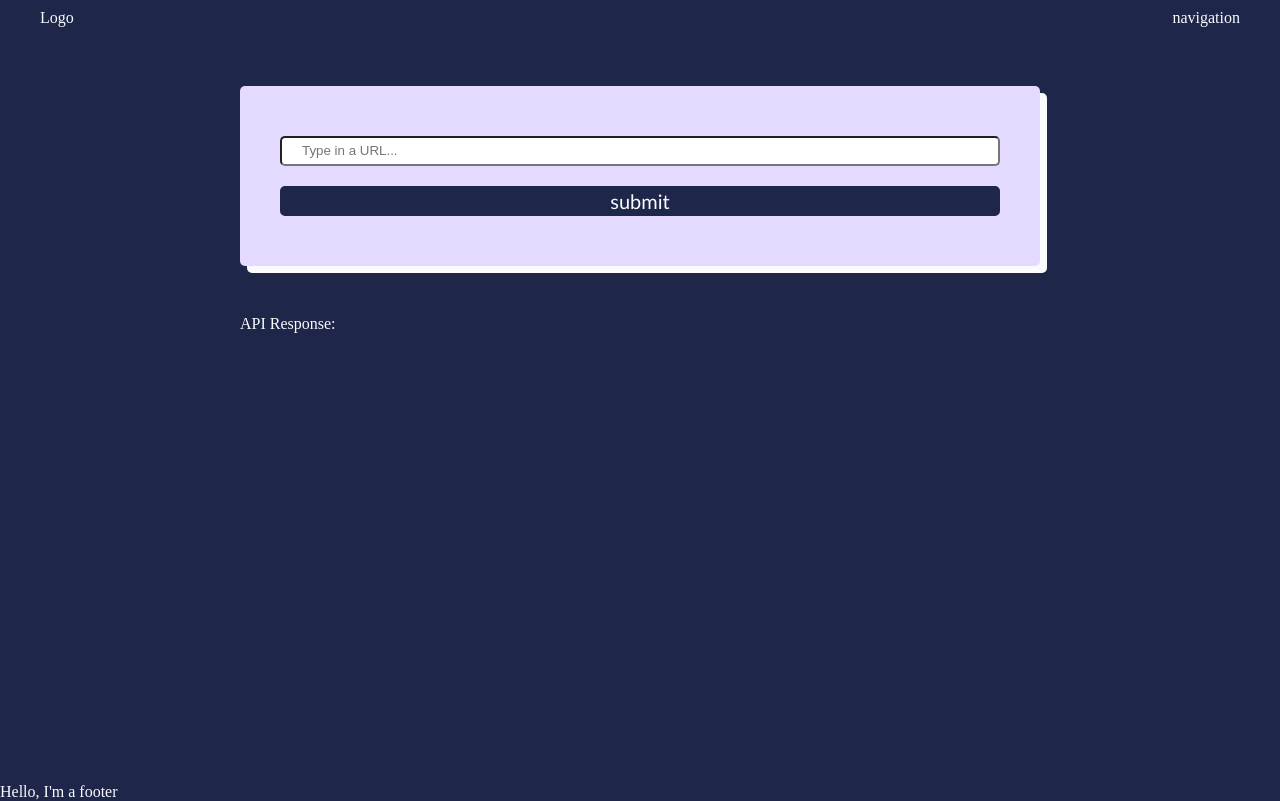
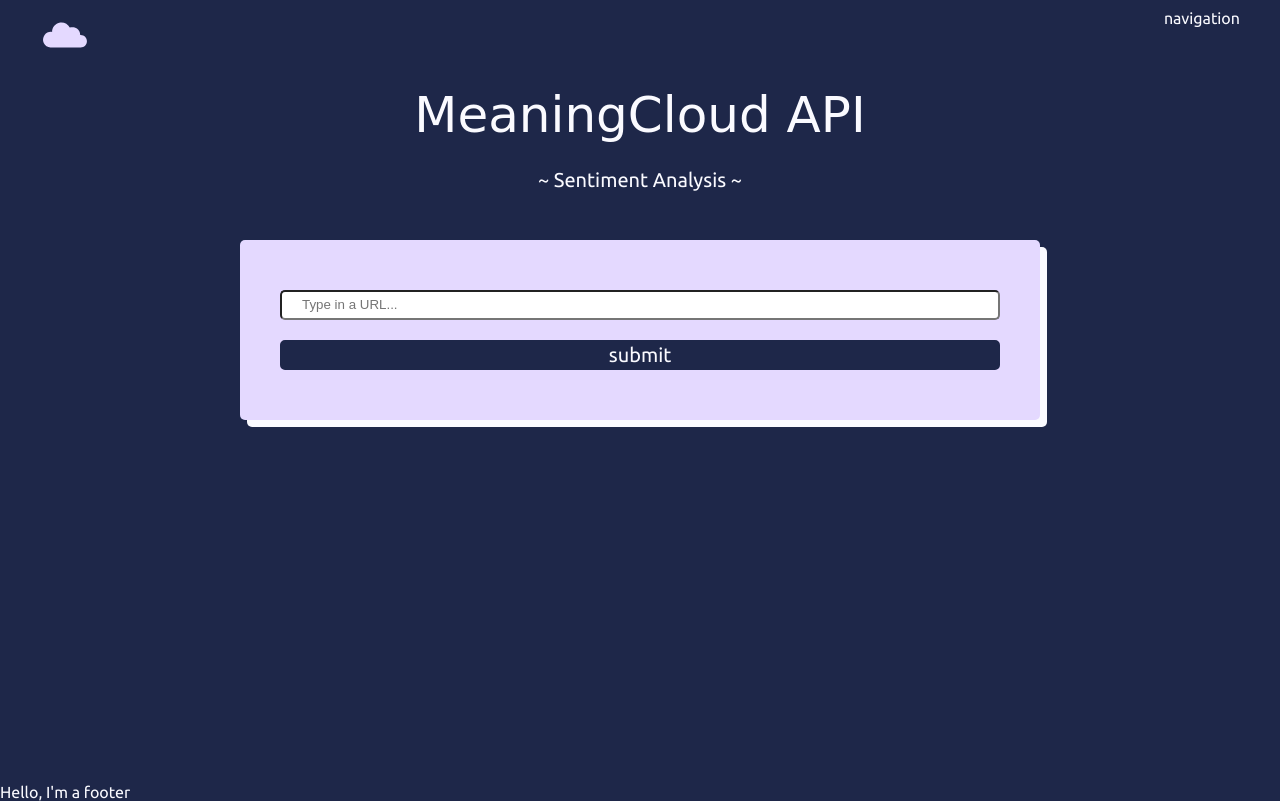
Before and after one commit to tatjanatk/nlp-project, a website built with webpack: page src/client/views/index.html in a window 1280 px wide. Built offline with nearby package versions, Linux system fonts and the light colour scheme; a web font is replaced by a local one.

Commit message:
design changes

```diff
--- a/package.json
+++ b/package.json
@@ -39,6 +39,7 @@
     "clean-webpack-plugin": "^4.0.0",
     "css-loader": "^6.7.2",
     "css-minimizer-webpack-plugin": "^4.2.2",
+    "file-loader": "^6.2.0",
     "html-webpack-plugin": "^5.5.0",
     "mini-css-extract-plugin": "^2.7.1",
     "node-sass": "^8.0.0",
--- a/src/client/index.js
+++ b/src/client/index.js
@@ -1,3 +1,4 @@
+import { setImg } from "./js/formHandler";
 import { handleSubmit } from "./js/formHandler";
 import { updateUI } from "./js/formHandler";
 import { checkPolarity } from "./js/formHandler";
@@ -10,6 +11,7 @@
 import './styles/header.scss';
 
 export {
+    setImg,
     isValidUrl,
     handleSubmit,
     updateUI,
--- a/src/client/js/formHandler.js
+++ b/src/client/js/formHandler.js
@@ -1,4 +1,10 @@
 import axios from "axios";
+import img from "../img/cloud.svg";
+
+export function setImg() {
+    document.getElementById("logo").src = img;
+}
+setImg();
 
 export function handleSubmit(event) {
     event.preventDefault();
@@ -25,6 +31,7 @@
 
 // show response in UI
 export const updateUI = async (response) => {
+    document.getElementById("response").innerHTML = "API Response:";
     document.getElementById("polarity").innerHTML = 'Polarity: '+ checkPolarity(response.score_tag);
     document.getElementById("agreement").innerHTML = `Agreement: ${response.agreement}`;
     document.getElementById("subjectivity").innerHTML = `Subjectivity: ${response.subjectivity}`;
--- a/src/client/styles/base.scss
+++ b/src/client/styles/base.scss
@@ -1,3 +1,9 @@
+@import url('https://fonts.googleapis.com/css2?family=Ubuntu&display=swap');
+@import url('https://fonts.googleapis.com/css2?family=Rubik+Puddles&display=swap');
+
+$ubuntu: 'Ubuntu', sans-serif;
+$cloud: 'Rubik Puddles', cursive;
+
 $grey: #30343F;
 $white: #FAFAFF;
 $lavender: #E4D9FF;
@@ -10,13 +16,37 @@
     min-height: 100vh;
     background-color: $dark-blue;
     color: $white;
+    font-family: $ubuntu;
 }
 
 main {
     flex: 2;
+    h1 {
+        font-family: $cloud;
+        font-size: 50px;
+        text-align: center;
+        margin-top: 20px;
+    }
+    h2 {
+        text-align: center;
+        margin-top: 30px;
+        font-size: 20px;
+    }
+}
+
+#errorBox {
+    color: $lavender;
+    background-color: $grey;
 }
 
 section {
     max-width: 800px;
     margin: 50px auto;
+    h2 {
+        font-size: 20px;
+    }
+    div {
+        font-size: 18px;
+        margin-bottom: 3px;
+    }
 }
--- a/src/client/styles/form.scss
+++ b/src/client/styles/form.scss
@@ -20,10 +20,11 @@
     border: 2px solid $dark-blue;
     border-radius: 5px;
     color: $white;
-    font-family: 'Gill Sans', 'Gill Sans MT', Calibri, 'Trebuchet MS', sans-serif;
+    font-family: $ubuntu;
     font-size: 20px;
 
     &:hover {
         background-color: $blue;
+        cursor: pointer;
     }
 }
--- a/src/client/styles/header.scss
+++ b/src/client/styles/header.scss
@@ -4,4 +4,8 @@
     display: flex;
     justify-content: space-between;
     padding: 10px 40px;
+    #logo {
+        height: 50px;
+        width: 50px;
+    }
 }
--- a/src/client/views/index.html
+++ b/src/client/views/index.html
@@ -8,15 +8,15 @@
     <body>
 
         <header>
-            <div class="">
-                Logo
-            </div>
+            <img id="logo"/>
             <div class="">
                 navigation
             </div>
         </header>
 
         <main>
+            <h1>MeaningCloud API</h1>
+            <h2>~ Sentiment Analysis ~</h2>
             <section>
                 <form class="" onsubmit="return Client.handleSubmit(event)">
                     <input id="url" type="text" name="input" value="" placeholder="Type in a URL...">
@@ -29,7 +29,7 @@
             </section>
 
             <section id="results">
-                <h2><strong>API Response:</strong></h2>
+                <h2 id="response"><strong></strong></h2>
                     <div id="polarity"></div>
                     <div id="agreement"></div>
                     <div id="subjectivity"></div>
--- a/webpack.dev.js
+++ b/webpack.dev.js
@@ -23,8 +23,19 @@
             {
                 test: /\.scss$/,
                 use: [ 'style-loader', 'css-loader', 'sass-loader' ]
-            }
-        ]
+            },
+            {
+				test: /\.(svg|png|jpeg|jpg|gif)$/i,
+                use: {
+                    loader: "file-loader",
+                    options: {
+                        name: "[name].[ext]",
+                        outputPath: "img",
+                        publicPath: "img"
+                    }
+                }
+			}
+        ],
     },
     plugins: [
         new HtmlWebPackPlugin({
```
Also changed, not shown: webpack.prod.js (+12 -1 lines), src/client/img/cloud.svg (added), 2 other files.
